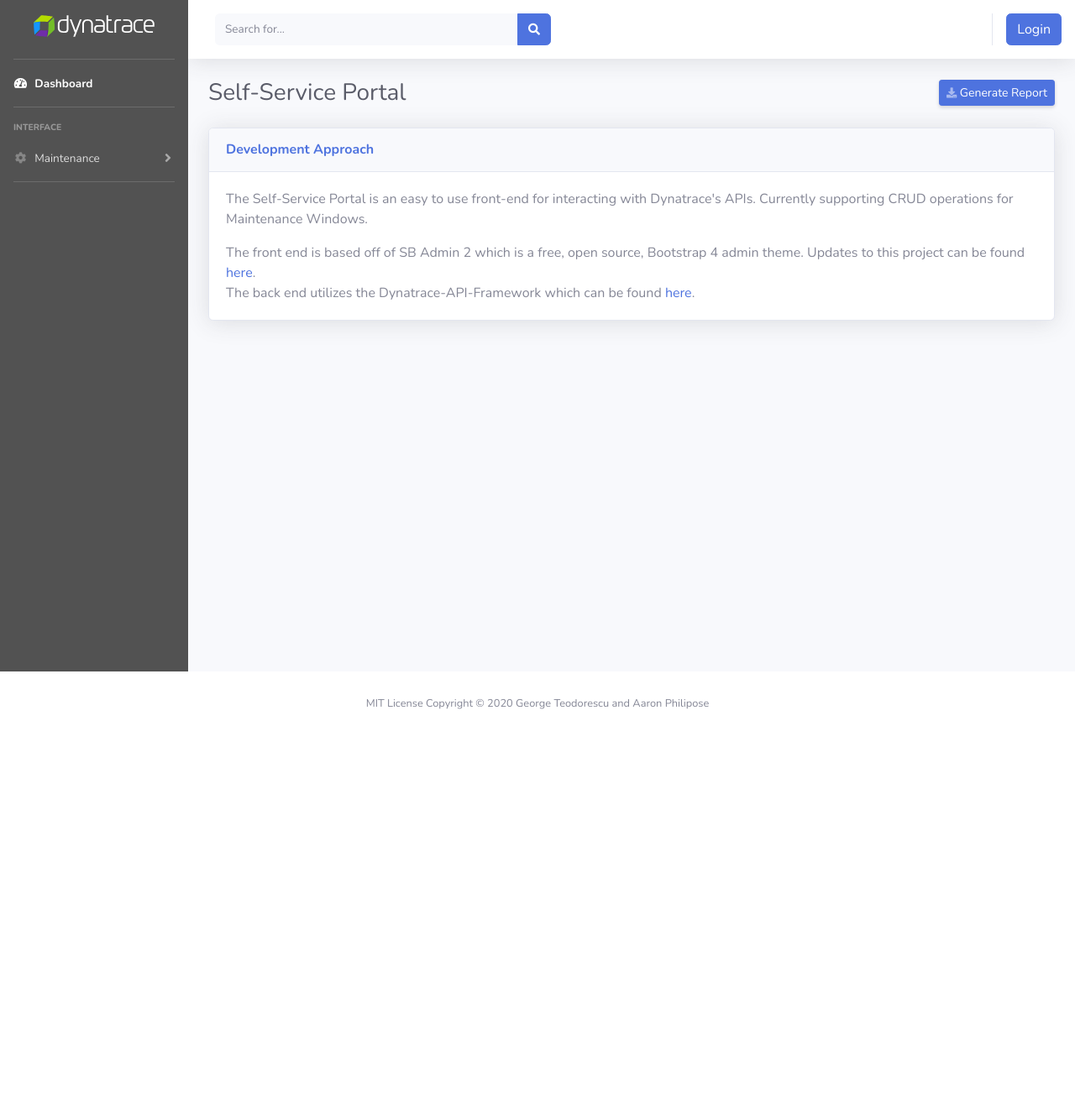
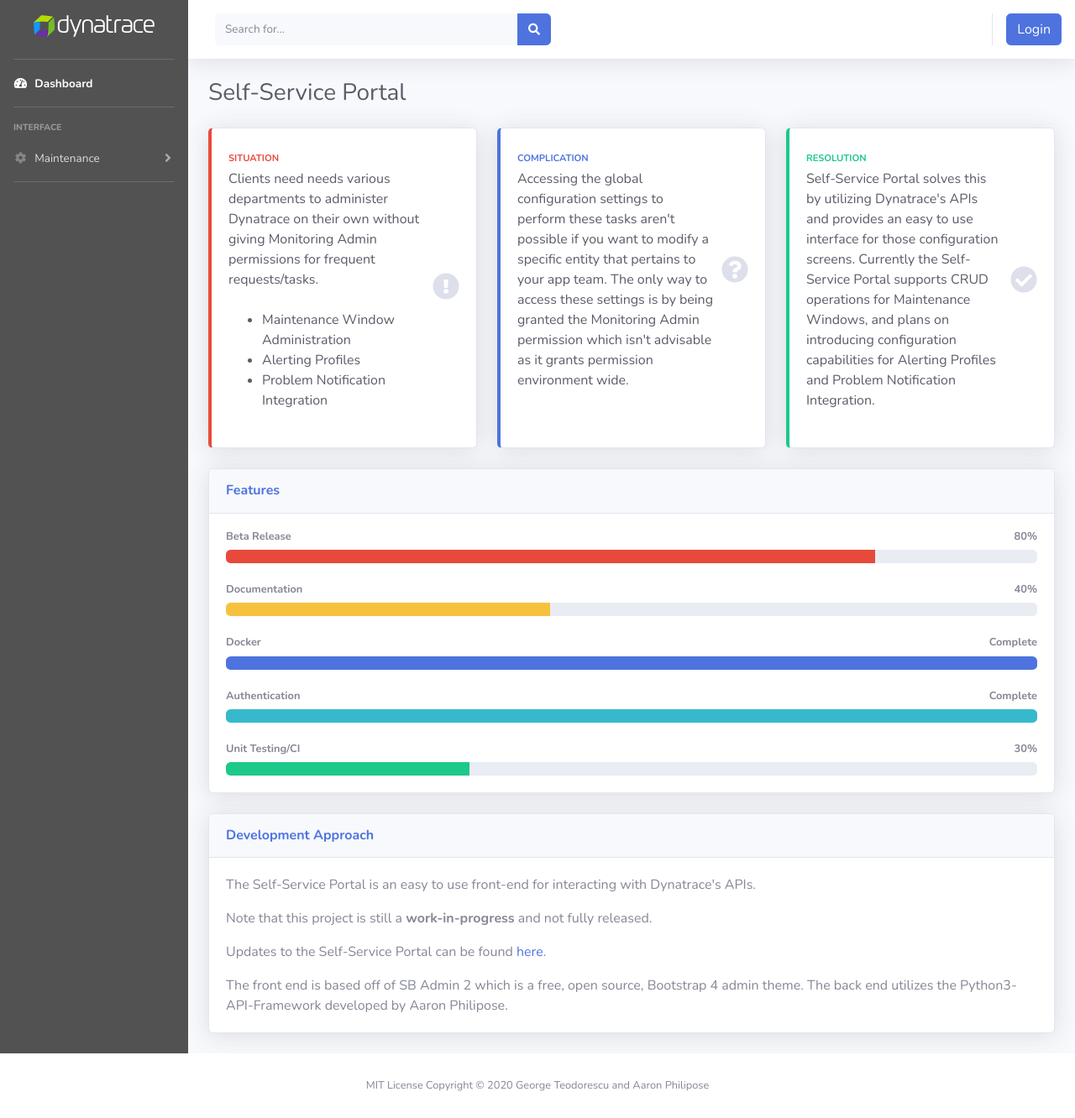
Before and after one commit to dt-self-service/self-service-app, a Django app: template dashboard/templates/dashboard/index.html in a window 1280 px wide. Shown: the whole page at 84% size. Before the commit the page ends 845 px from the top, so only its background shows below. Run offline with Django 3.2, Linux system fonts and the light colour scheme; the template is opened without the code that fills it, so the values that code supplies are empty; some libraries are stand-ins or nearby versions.

Commit message:
Re-designed Dashboard/Home Page/About Us

```diff
--- a/dashboard/templates/dashboard/index.html
+++ b/dashboard/templates/dashboard/index.html
@@ -8,18 +8,112 @@
           <!-- Page Heading -->
           <div class="d-sm-flex align-items-center justify-content-between mb-4">
             <h1 class="h3 mb-0 text-gray-800">Self-Service Portal</h1>
-            <a href="#" class="d-none d-sm-inline-block btn btn-sm btn-primary shadow-sm"><i class="fas fa-download fa-sm text-white-50"></i> Generate Report</a>
           </div>
 
-              <!-- Approach -->
+          <!-- Content Row -->
+          <div class="row">
+
+            <!-- Situation -->
+            <div class="col-xl-4 col-md-6 mb-4">
+              <div class="card border-left-danger shadow h-100 py-2">
+                <div class="card-body">
+                  <div class="row no-gutters align-items-center">
+                    <div class="col mr-2">
+                      <div class="text-xs font-weight-bold text-danger text-uppercase mb-1">Situation</div>
+                      <div class="mb-0 text-gray-800">Clients need needs various departments to administer Dynatrace on their own without giving Monitoring Admin permissions for frequent requests/tasks.
+                      <br><br>
+                      <ul>
+                        <li>Maintenance Window Administration</li>
+                        <li>Alerting Profiles</li>
+                        <li>Problem Notification Integration</li>
+                    </ul>
+                  </div>
+                    </div>
+                    <div class="col-auto">
+                      <i class="fas fa-exclamation-circle fa-2x text-gray-300"></i>
+                    </div>
+                  </div>
+                </div>
+              </div>
+            </div>
+
+            <!-- Complication -->
+            <div class="col-xl-4 col-md-6 mb-4">
+              <div class="card border-left-primary shadow h-100 py-2">
+                <div class="card-body">
+                  <div class="row no-gutters align-items-center">
+                    <div class="col mr-2">
+                      <div class="text-xs font-weight-bold text-primary text-uppercase mb-1">Complication</div>
+                      <div class="mb-0 text-gray-800">Accessing the global configuration settings to perform these tasks aren't possible if you want to modify a specific entity that pertains to your app team. The only way to access these settings is by being granted the Monitoring Admin permission which isn't advisable as it grants permission environment wide.</div>
+                    </div>
+                    <div class="col-auto">
+                      <i class="fas fa-question-circle fa-2x text-gray-300"></i>
+                    </div>
+                  </div>
+                </div>
+              </div>
+            </div>
+
+
+            <!-- Resolution -->
+            <div class="col-xl-4 col-md-6 mb-4">
+              <div class="card border-left-success shadow h-100 py-2">
+                <div class="card-body">
+                  <div class="row no-gutters align-items-center">
+                    <div class="col mr-2">
+                      <div class="text-xs font-weight-bold text-success text-uppercase mb-1">Resolution</div>
+                      <div class="mb-0 text-gray-800">Self-Service Portal solves this by utilizing Dynatrace's APIs and provides an easy to use interface for those configuration screens. Currently the Self-Service Portal supports CRUD operations for Maintenance Windows, and plans on introducing configuration capabilities for Alerting Profiles and Problem Notification Integration.</div>
+                    </div>
+                    <div class="col-auto">
+                      <i class="fas fa-check-circle fa-2x text-gray-300"></i>
+                    </div>
+                  </div>
+                </div>
+              </div>
+            </div>
+          </div>
+
+
+              <!-- Project Card Example -->
+              <div class="card shadow mb-4">
+                <div class="card-header py-3">
+                  <h6 class="m-0 font-weight-bold text-primary">Features</h6>
+                </div>
+                <div class="card-body">
+                  <h4 class="small font-weight-bold">Beta Release<span class="float-right">80%</span></h4>
+                  <div class="progress mb-4">
+                    <div class="progress-bar bg-danger" role="progressbar" style="width: 80%" aria-valuenow="20" aria-valuemin="0" aria-valuemax="100"></div>
+                  </div>
+                  <h4 class="small font-weight-bold">Documentation <span class="float-right">40%</span></h4>
+                  <div class="progress mb-4">
+                    <div class="progress-bar bg-warning" role="progressbar" style="width: 40%" aria-valuenow="40" aria-valuemin="0" aria-valuemax="100"></div>
+                  </div>
+                  <h4 class="small font-weight-bold">Docker<span class="float-right">Complete</span></h4>
+                  <div class="progress mb-4">
+                    <div class="progress-bar" role="progressbar" style="width: 100%" aria-valuenow="60" aria-valuemin="0" aria-valuemax="100"></div>
+                  </div>
+                  <h4 class="small font-weight-bold">Authentication <span class="float-right">Complete</span></h4>
+                  <div class="progress mb-4">
+                    <div class="progress-bar bg-info" role="progressbar" style="width: 100%" aria-valuenow="80" aria-valuemin="0" aria-valuemax="100"></div>
+                  </div>
+                  <h4 class="small font-weight-bold">Unit Testing/CI<span class="float-right">30%</span></h4>
+                  <div class="progress">
+                    <div class="progress-bar bg-success" role="progressbar" style="width: 30%" aria-valuenow="100" aria-valuemin="0" aria-valuemax="100"></div>
+                  </div>
+                </div>
+              </div>
+
+
+          <!-- Development Approach -->
               <div class="card shadow mb-4">
                 <div class="card-header py-3">
                   <h6 class="m-0 font-weight-bold text-primary">Development Approach</h6>
                 </div>
                 <div class="card-body">
-                  <p>The Self-Service Portal is an easy to use front-end for interacting with Dynatrace's APIs. Currently supporting CRUD operations for Maintenance Windows.</p>
-                  <p class="mb-0">The front end is based off of SB Admin 2 which is a free, open source, Bootstrap 4 admin theme. Updates to this project can be found <a href="https://github.com/geoteo/dt-self-service">here</a>.</p>
-                  <p class="mb-0">The back end utilizes the Dynatrace-API-Framework which can be found <a href="https://gitlab.com/APhiliposeDyn/dynatrace-fire-team">here</a>.</p>
+                  <p>The Self-Service Portal is an easy to use front-end for interacting with Dynatrace's APIs.</p>
+                  <P>Note that this project is still a <b>work-in-progress</b> and not fully released.
+                  <p>Updates to the Self-Service Portal can be found <a href="https://github.com/dt-self-service/self-service-app">here</a>. </p>
+                  <p class="mb-0">The front end is based off of SB Admin 2 which is a free, open source, Bootstrap 4 admin theme. The back end utilizes the Python3-API-Framework developed by Aaron Philipose.</p>
                 </div>
               </div>
 
```
